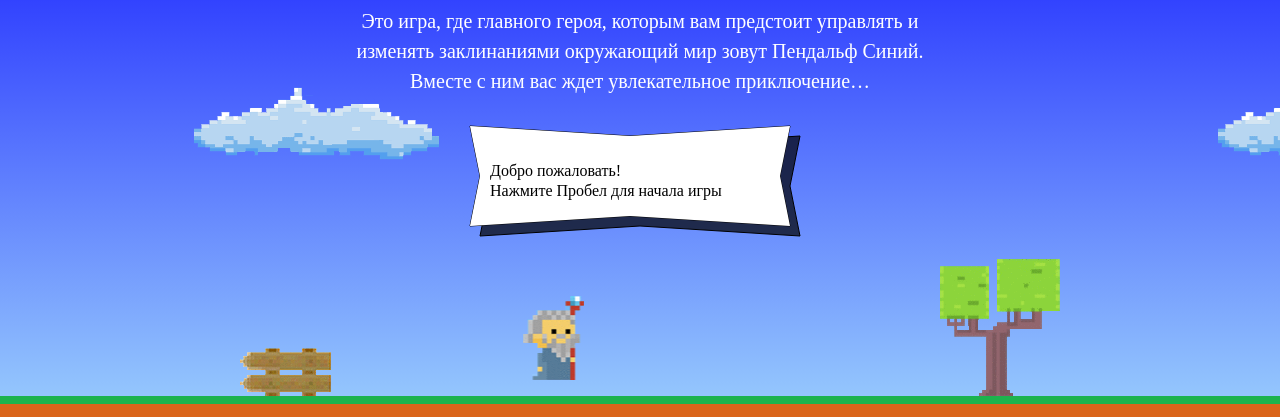
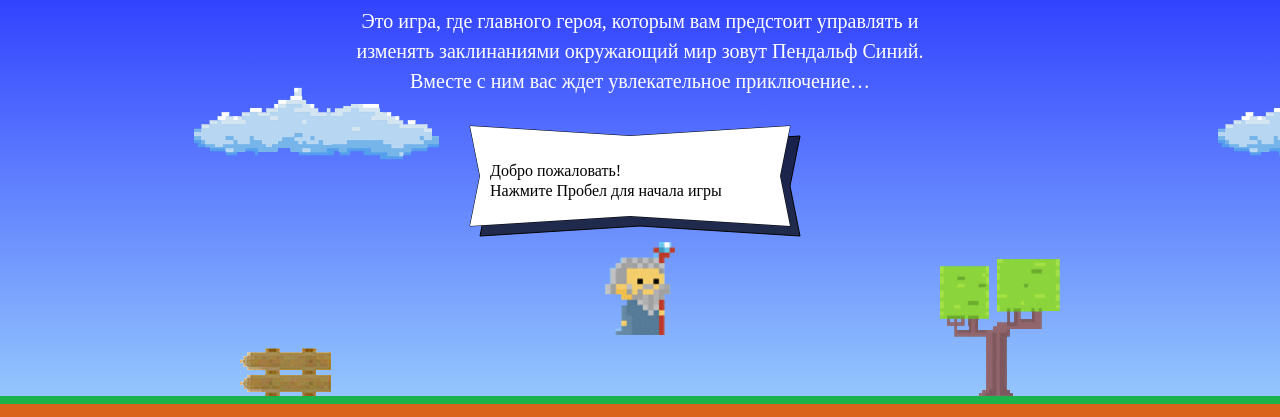
Before and after one commit to tamoona/120928-code-and-magick-18, a website: page index.html in a window 1280 px wide. Shown: the part 203-620 px from the top of the page. Drawn offline with Linux system fonts and the light colour scheme; a web font is replaced by a local one.

Commit message:
Ser wisard initial position without formatting code

```diff
--- a/index.html
+++ b/index.html
@@ -181,6 +181,28 @@
   </div>
 </template>
 
+<script>
+  var fireballSize = 52;
+  var getFireballSpeed = function(left) {
+    if (left == true) {
+      return 5;
+    } else {
+      return 2;
+    }
+  };
+  var wizardSpeed = 3;
+  var wizardWidth = 70;
+  var getWizardHeight = function() {
+    return 1.337 * wizardWidth;
+  };
+  var getWizardX = function(width) {
+    return width / 2 - wizardWidth / 2;
+  };
+  var getWizardY = function(height) {
+    return height * 0.33 + getWizardHeight() / 2;
+  };
+</script>
+
 <script src="js/game.js"></script>
 
 </body>
```
